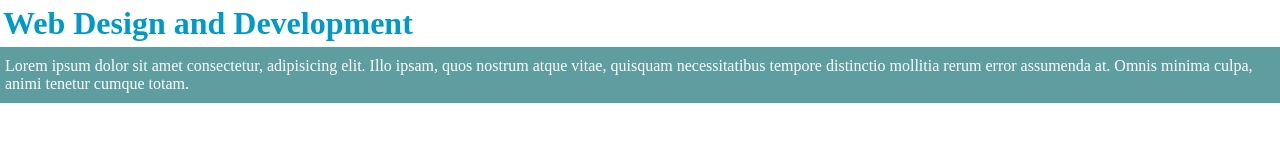
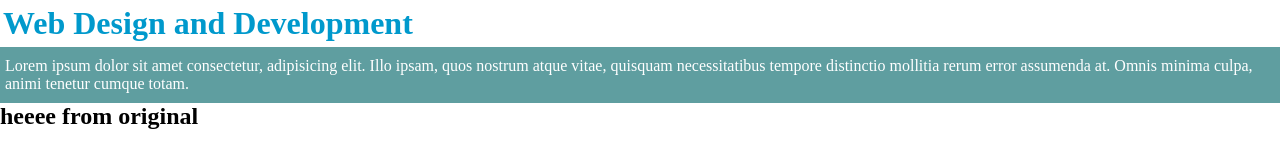
Before and after one commit to mariammohiesleem/testProject, a plain HTML site: page index.html in a window 1280 px wide. Drawn offline with Linux system fonts and the light colour scheme.

Commit message:
added new h2 in index

```diff
--- a/index.html
+++ b/index.html
@@ -20,6 +20,7 @@
         necessitatibus tempore distinctio mollitia rerum error assumenda at. Omnis minima culpa, animi tenetur cumque
         totam.
     </p>
+    <h2>heeee from original</h2>
 </body>
 
 </html>
```
